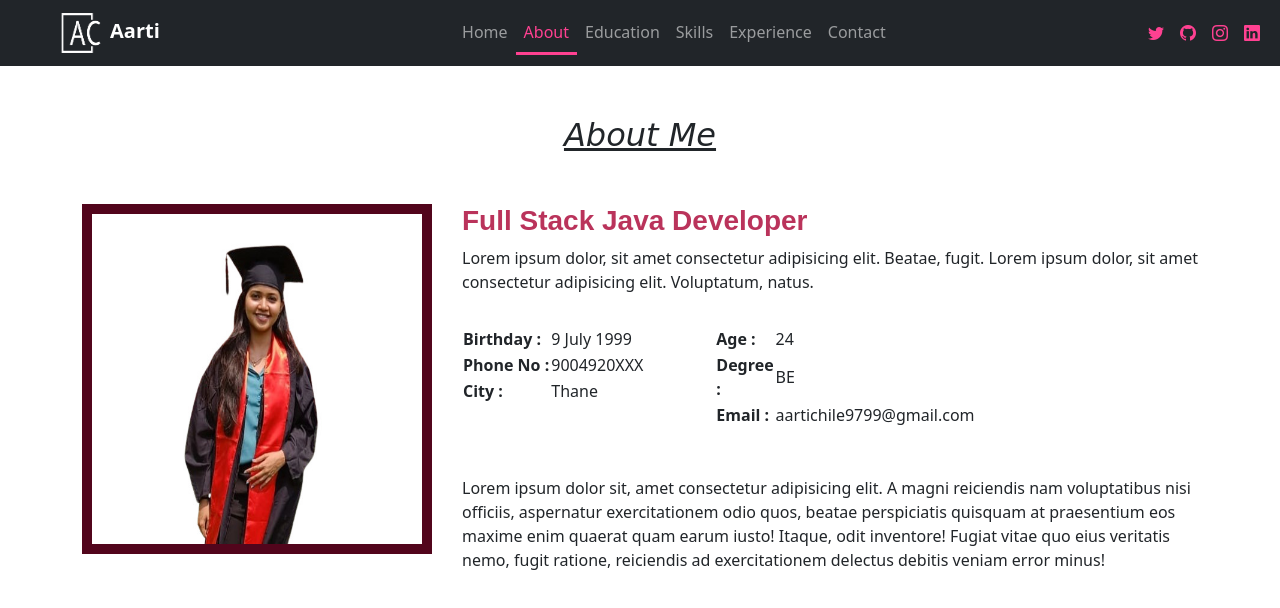
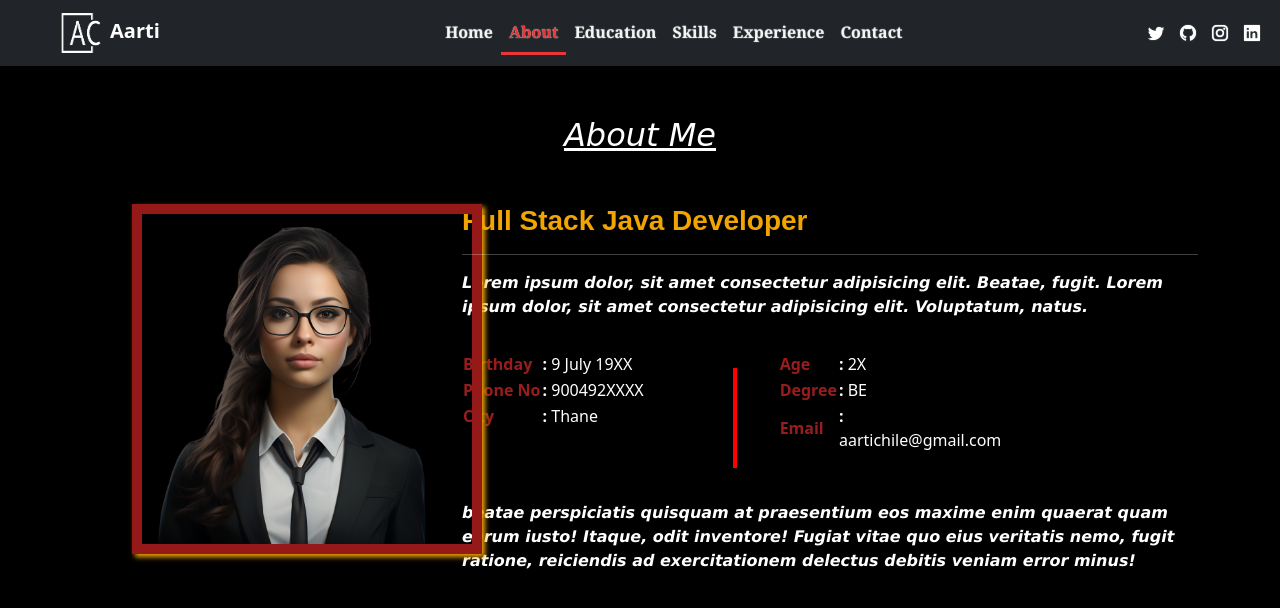
Before and after one commit to aartichile97/Porfolio, a plain HTML site: page about.html in a window 1280 px wide. Drawn offline with nearby package versions, Linux system fonts and the light colour scheme.

Commit message:
added css

```diff
--- a/about.html
+++ b/about.html
@@ -1,5 +1,6 @@
 <!DOCTYPE html>
 <html lang="en">
+
 <head>
   <meta charset="UTF-8">
   <meta name="viewport" content="width=device-width, initial-scale=1.0">
@@ -10,25 +11,46 @@
   <link rel="stylesheet" href="https://cdn.jsdelivr.net/npm/bootstrap-icons@1.11.3/font/bootstrap-icons.min.css">
 </head>
 <style>
-  /* .box{
-    height: 380px;
-    width: 380px;
-    background-color: #be2855;
+  .profile {
+    height: 350px;
+    width: 350px;
+    border: 10px solid rgb(150, 25, 25);
+    box-shadow: 3px 3px 5px #F0A500;
+    position: relative;
+    animation: mymove 2s;
+    animation-fill-mode: forwards;
+    animation-timing-function: linear;
+  }
+
+  @keyframes mymove {
+    from {
+      left: 0px;
+    }
+
+    to {
+      left: 50px;
+    }
+  }
+
+  th {
+    color: rgb(153, 29, 29);
+  }
+
+  h3 {
+    color: #F0A500;
+    font-family: Copperplate, Papyrus, fantasy;
+    font-weight: 900;
+  }
+
+  .vertical {
+    border: 2px solid red;
+    height: 100px;
     display: flex;
     justify-content: center;
     align-items: center;
-  } */
-   .profile{
-    height: 350px;
-    width: 350px;
-    border: 10px solid #52051c;
-   }
-   h3{
-    color: #ba335b;
-    font-family: Copperplate, Papyrus, fantasy;
-    font-weight: 900;
   }
 </style>
+
 <body>
   <nav class="navbar navbar-expand-lg bg-dark navbar-dark">
     <div class="container-fluid">
@@ -73,55 +95,62 @@
   <div style="margin-top: 50px;"></div>
   <div class="container">
     <h2 class="text-center" style="margin-bottom: 50px;"><u>About Me</u></h2>
-      <!-- <p class="text-center">Lorem ipsum dolor sit amet consectetur adipisicing elit. Earum quo repudiandae molestias eos magnam sunt! Ea, fugit veniam maxime voluptates possimus commodi nobis illum repellendus cum libero est perferendis dolorem.</p> -->
     <div style="margin-top: 30px;"></div>
     <div class="row">
       <div class="col-4">
         <div class="box">
-                <img class="profile" src="AartiPic.jpg" alt="AartiImage">
+          <img class="profile" src="lady.jpg" alt="AartiImage">
         </div>
       </div>
       <div class="col-8 ml-2">
         <h3>Full Stack Java Developer</h3>
-                <p >Lorem ipsum dolor, sit amet consectetur adipisicing elit. Beatae, fugit. Lorem ipsum dolor, sit amet consectetur adipisicing elit. Voluptatum, natus.</p>
+        <hr>
+        <p>Lorem ipsum dolor, sit amet consectetur adipisicing elit. Beatae, fugit. Lorem ipsum dolor, sit amet
+          consectetur adipisicing elit. Voluptatum, natus.</p>
         <div class="row">
           <div class="col-4 mb-5 mt-3">
             <table>
               <tr class="p-3">
-                                <th>Birthday : </th>
-                                <td>9 July 1999</td>
+                <th>Birthday </th>
+                <td><b>: </b>9 July 19XX</td>
+              </tr>
+
+              <tr>
+                <th>Phone No </th>
+                <td><b>: </b>900492XXXX</td>
               </tr>
               <tr>
-                                <th>Phone No : </th>
-                                <td>9004920XXX</td>
-                            </tr>
-                            <tr>
-                                <th>City : </th>
-                                <td>Thane</td>
+                <th>City </th>
+                <td><b>:</b> Thane</td>
               </tr>
             </table>
-
+          </div>
+          <div class="col-1 d-flex align-items-center justify-content-center">
+            <div class="vertical"></div>
           </div>
           <div class="col-4 mb-5 mt-3">
             <table>
               <tr>
-                                <th>Age : </th>
-                                <td>24</td>
+                <th>Age </th>
+                <td><b>: </b>2X</td>
               </tr>
               <tr>
-                                <th>Degree : </th>
-                                <td>BE</td>
+                <th>Degree </th>
+                <td><b> : </b>BE</td>
               </tr>
               <tr>
-                                <th>Email : </th>
-                                <td>aartichile9799@gmail.com</td>
+                <th>Email </th>
+                <td><b>: </b>aartichile@gmail.com</td>
               </tr>
             </table>
           </div>
-                    <p>Lorem ipsum dolor sit, amet consectetur adipisicing elit. A magni reiciendis nam voluptatibus nisi officiis, aspernatur exercitationem odio quos, beatae perspiciatis quisquam at praesentium eos maxime enim quaerat quam earum iusto! Itaque, odit inventore! Fugiat vitae quo eius veritatis nemo, fugit ratione, reiciendis ad exercitationem delectus debitis veniam error minus!</p>
+          <p>beatae perspiciatis quisquam at praesentium eos maxime enim
+            quaerat quam earum iusto! Itaque, odit inventore! Fugiat vitae quo eius veritatis nemo, fugit ratione,
+            reiciendis ad exercitationem delectus debitis veniam error minus!</p>
         </div>
       </div>
     </div>
   </div>
 </body>
+
 </html>
--- a/education.css
+++ /dev/null
@@ -1,24 +0,0 @@
-.box{
-    height: 150px;
-    width: 1000px;
-    border: 2px solid black;
-    box-shadow: 5px 5px 3px grey;
-    margin-bottom: 15px;
-}
-
-.box:hover{
-    height: 160px;
-    width: 1050px;
-    /* border: 3px solid grey; */
-    border-bottom: 5px solid grey;
-    border-radius: 10px;
-}
-
-img{
-    height: 148px;
-    width: 300px;
-}
-h3{
-    color: #ec195a;
-    font-weight: 500;
-}
--- a/style.css
+++ b/style.css
@@ -1,10 +1,8 @@
 body {
     margin: 0;
     padding: 0;
-    /* background-image: url('bgImg.jpg');
-      background-size: cover;
-      background-repeat: no-repeat;
-      background-attachment: fixed; */
+    color: white;
+    background-color: black;
 }
 
 #logo {
@@ -14,14 +12,29 @@ body {
 
 h1 {
     font-family: Impact, 'Arial Narrow Bold';
+    color: #F0A500;
+}
+
+.colorChange {
+    color: #A91D3A;
+    animation-name: example;
+    animation-duration: 1s;
+}
+
+@keyframes example {
+    from {
+        color: red;
+    }
+
+    to {
+        color: #b730ac;
+    }
 }
 
 .bgImg {
-    /* background-image: url("bgImg.jpg"); */
-    background-color: rgb(227, 227, 143);
+    background-color: black;
     background-repeat: no-repeat;
     background-size: cover;
-    /* width: 100%; Ensure the container takes full width */
 }
 
 button {
@@ -34,12 +47,15 @@ button {
 }
 
 i {
-    color: #FF4191;
+    color: white;
+}
 
+i:hover {
+    color: red;
 }
 
 .active {
-    color: #FF4191 !important;
+    color: #e93737 !important;
     border-bottom: solid;
 }
 
@@ -48,3 +64,27 @@ h2 {
     font-style: oblique;
 
 }
+
+ul li {
+    text-shadow: 0px 0px 1px whitesmoke;
+    font-family: Cambria, Cochin, Georgia, Times, 'Times New Roman', serif;
+    font-weight: 900;
+}
+
+p {
+    font-family: Verdana, Geneva, Tahoma, sans-serif;
+    font-weight: 800;
+    font-style: italic;
+}
+
+.myImg {
+    height: 350px;
+    width: 540px;
+    border-radius: 20%;
+    box-shadow: 0 0 10px 5px grey;
+}
+
+.name::first-letter {
+    font-weight: 900;
+    color: aqua;
+}
```
Also changed, not shown: Skill.html (+20 -9 lines), contact.html (+36 -12 lines), education.html (+35 -7 lines), experience.html (+9 -11 lines), index.html (+2 -10 lines), AartiPic.jpg (deleted), AartiPic1.jpeg (deleted), bgImg.jpg (deleted), code.jpg (deleted), lady.jpg (added). Lines whose indentation alone changed are shown as unchanged.
